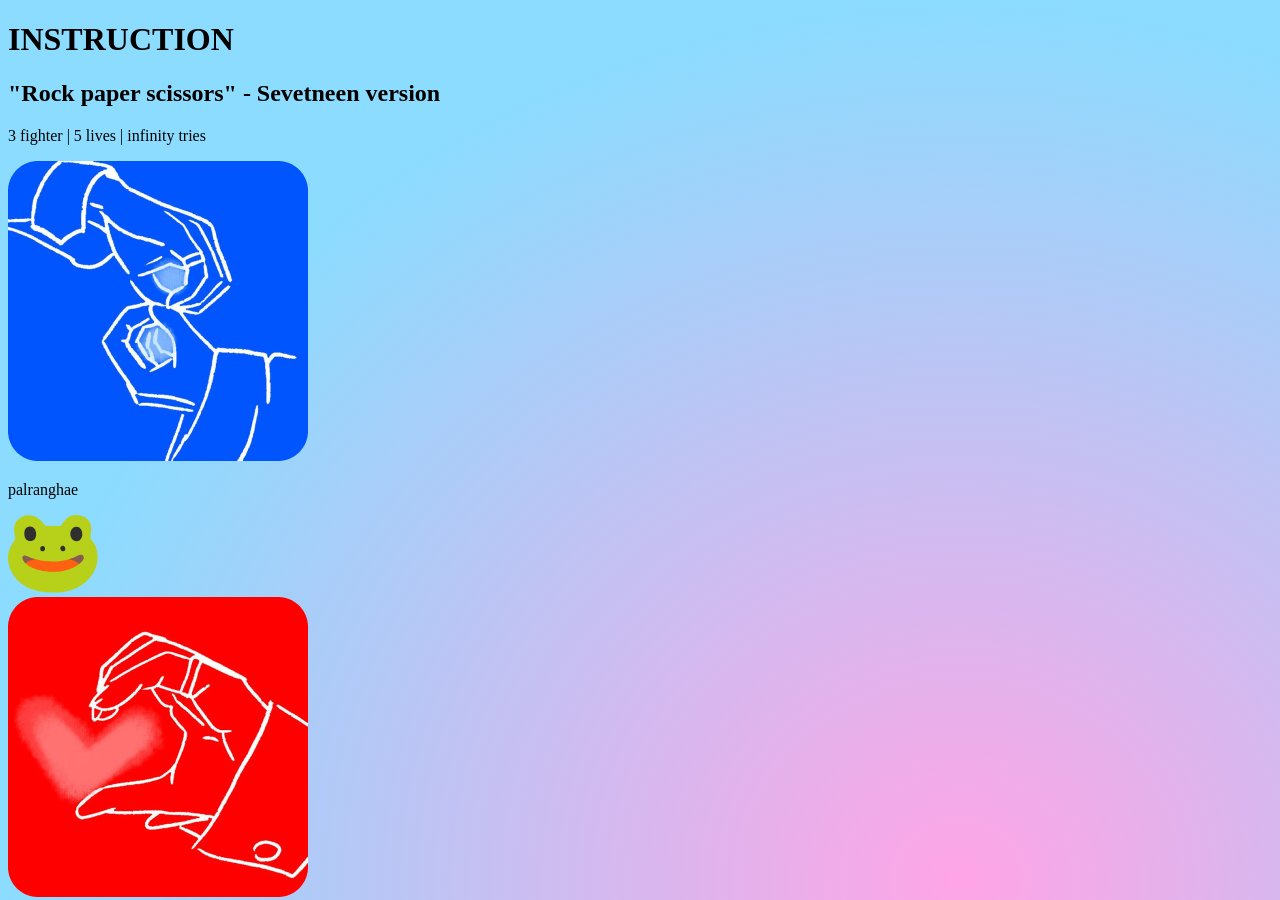
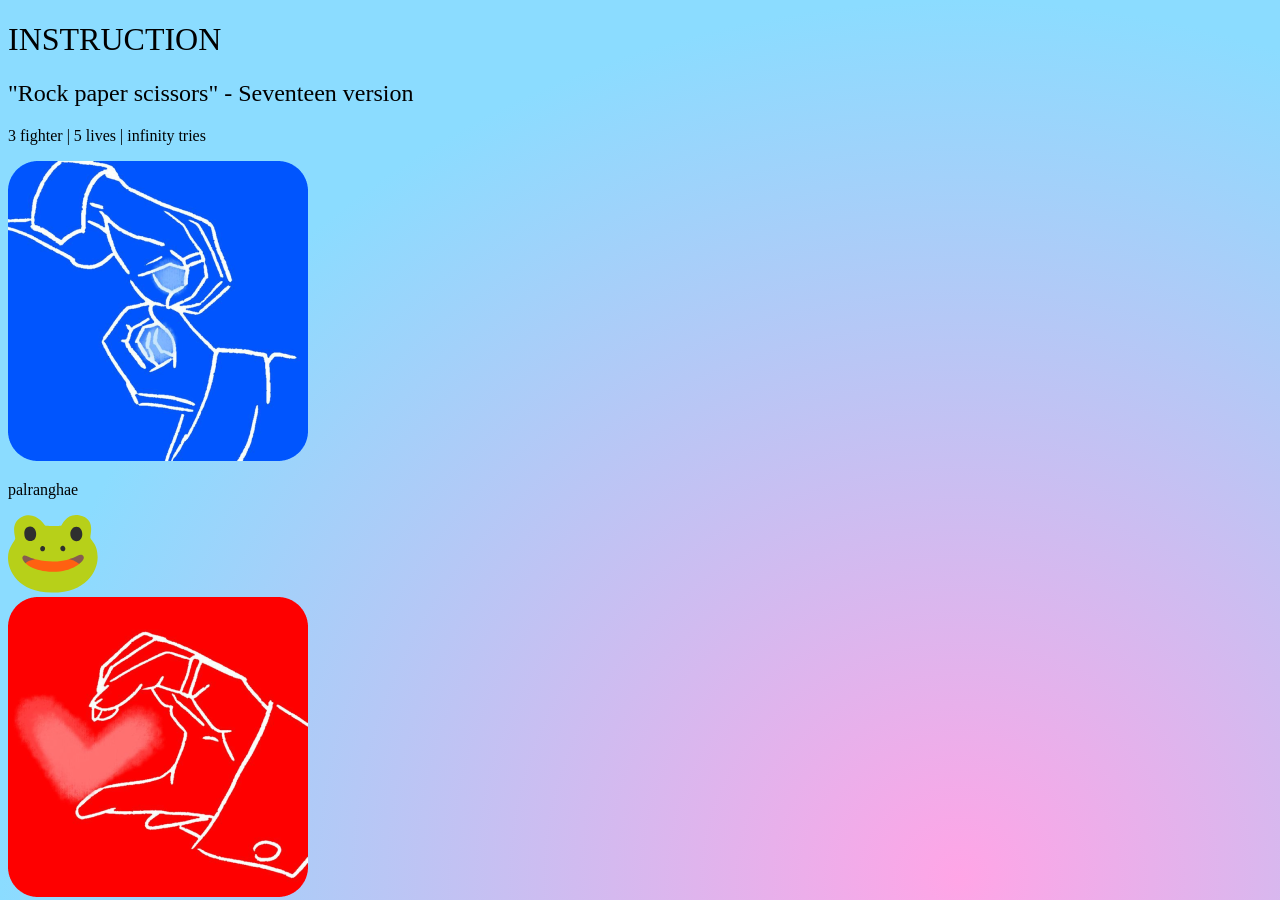
Before and after one commit to topperal/rock-paper-scissors-SVT, a plain HTML site: page index.html in a window 1280 px wide. Shown: the top 900 px of the page. Drawn offline with Linux system fonts and the light colour scheme; a web font is replaced by a local one.

Commit message:
update fonts

```diff
--- a/index.html
+++ b/index.html
@@ -10,7 +10,7 @@
 <body background="../rock-paper-scissors-SVT/images/bg.svg">
     <div class="instruction">
         <h1>INSTRUCTION</h1>
-        <h2>"Rock paper scissors" - Sevetneen version</h2>
+        <h2>"Rock paper scissors" - Seventeen version</h2>
         <p>3 fighter | 5 lives | infinity tries</p>
     </div>
     <div class="rules">
--- a/style.css
+++ b/style.css
@@ -1,5 +1,7 @@
-h1, h2, h3, p {
+h1, h2, h3 {
     font-family: "ZCOOLKuaiLe-Regular";
+    font-style: normal;
+    font-weight: normal;
 }
 
 @font-face {
```
